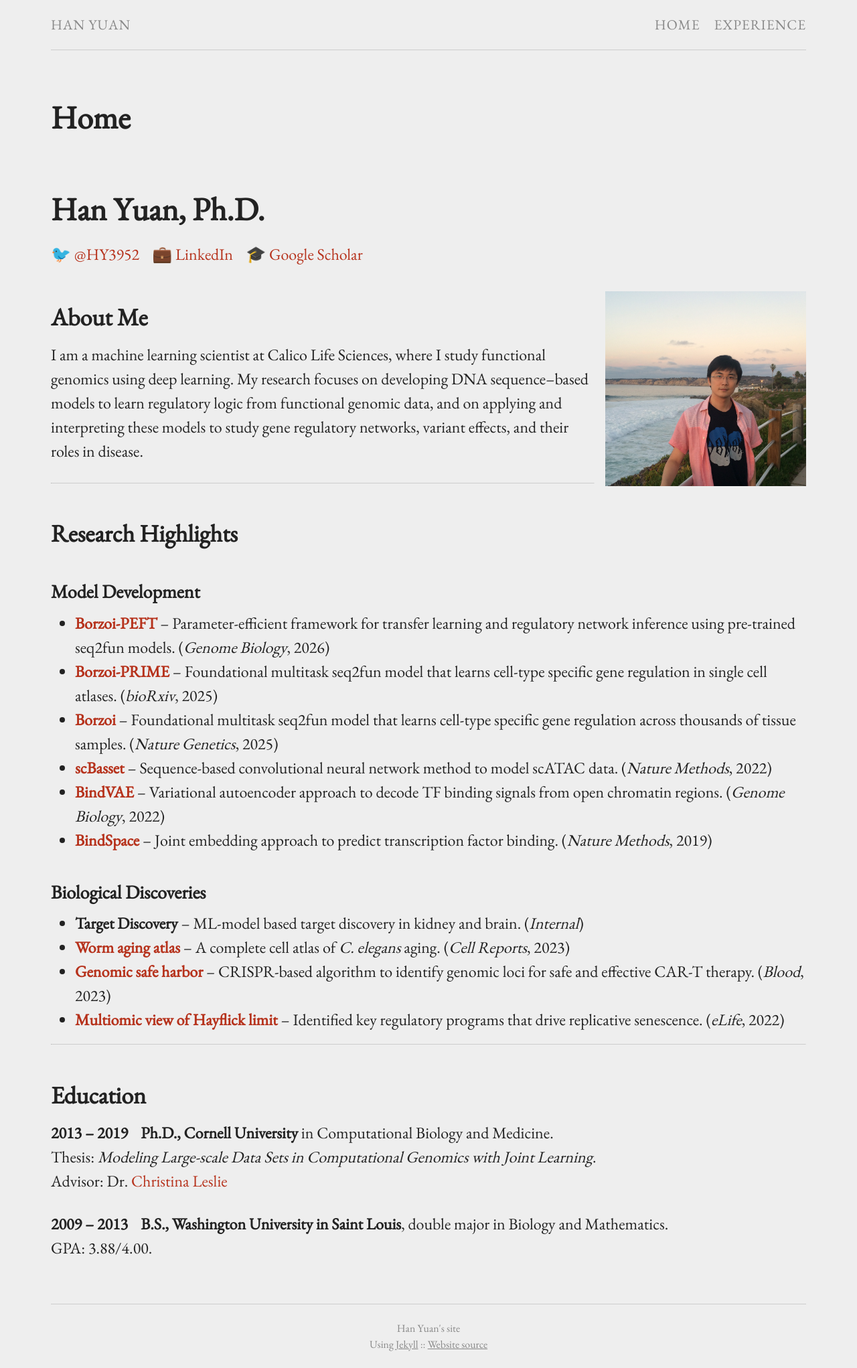
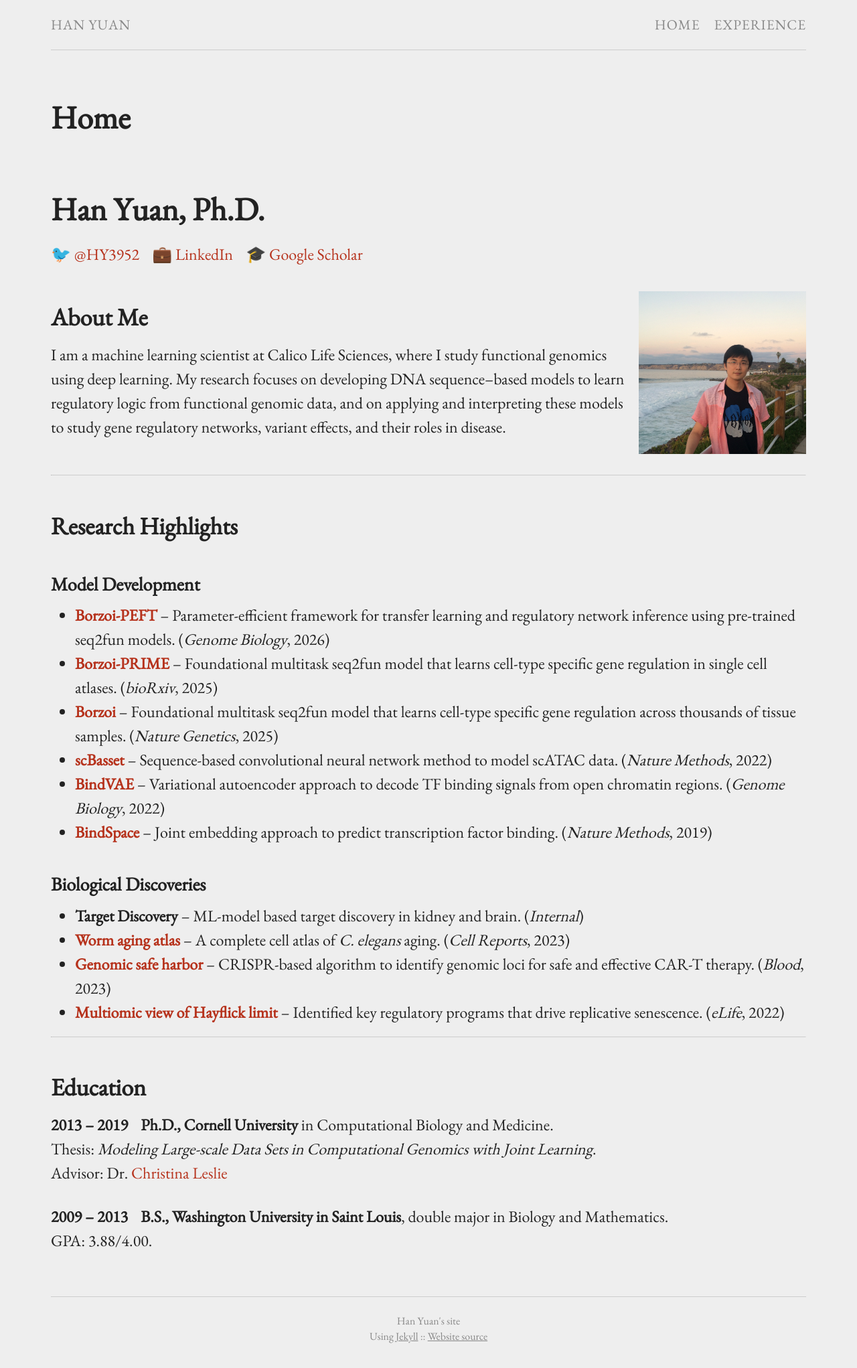
Before and after one commit to hy395/hy395.github.io, a Jekyll site: the page built from index.md, in a window 1280 px wide. Shown: the whole page at 67% size. Built offline with Jekyll 4.4.1, drawn with Linux system fonts in a browser that asks for light colours.

Commit message:
update 2026

```diff
--- a/index.md
+++ b/index.md
@@ -11,11 +11,13 @@ permalink: /
 💼 [LinkedIn](https://www.linkedin.com/in/han-yuan-0b909755/) &nbsp;&nbsp;
 🎓 [Google Scholar](https://scholar.google.com/citations?user=FryLQFwAAAAJ)
 
-{% include image.html url="images/profile.jpg" caption="" width="300px" height="250px" align="right" %}
+{% include image.html url="images/profile.jpg" caption="" width="250px" height="250px" align="right" %}
 
 ## About Me
 
 I am a machine learning scientist at Calico Life Sciences, where I study functional genomics using deep learning. My research focuses on developing DNA sequence–based models to learn regulatory logic from functional genomic data, and on applying and interpreting these models to study gene regulatory networks, variant effects, and their roles in disease.
+
+<div style="clear: both;"></div>
 
 ---
 
```
Also changed, not shown: experience.md (+0 -2 lines).
